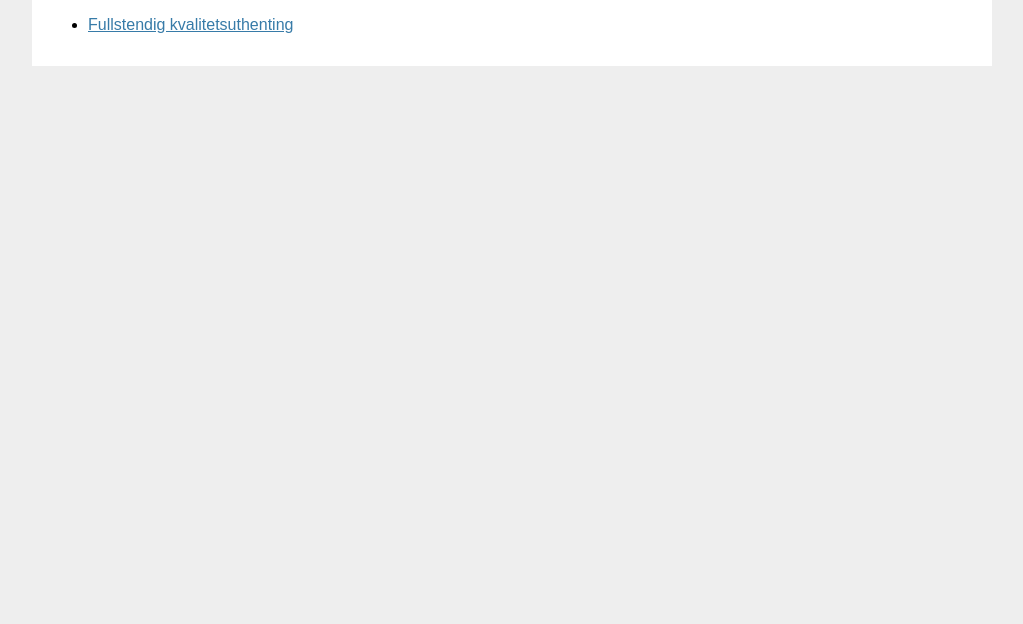
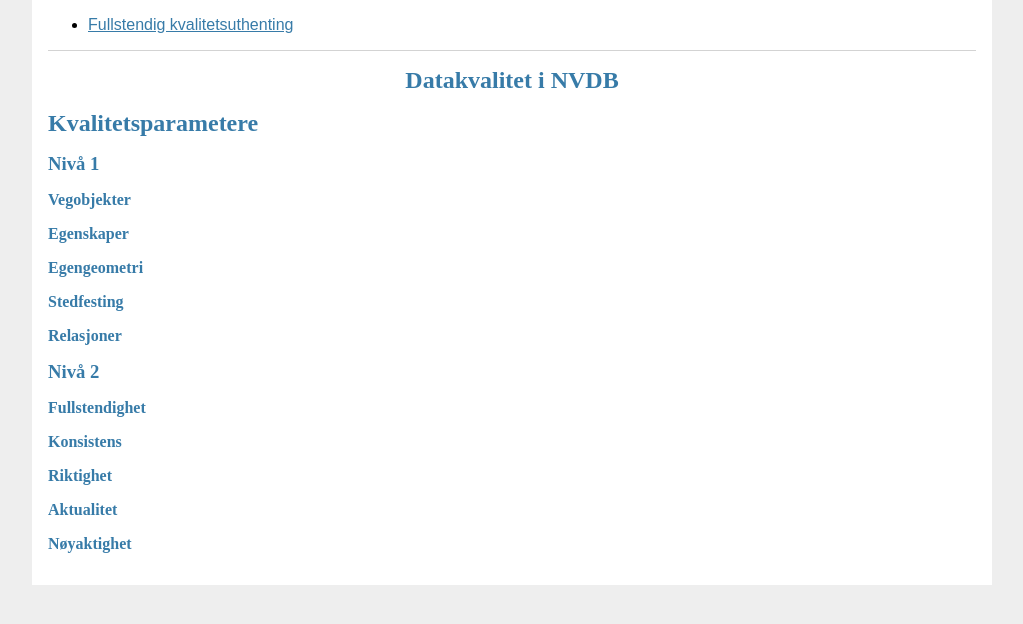
Before and after one commit to andreryg/datakvalitet_lagringsark, a Flask app: page / in a window 1280 px wide. Shown: the part 98-722 px from the top of the page, without its empty margins (128-1151 px from the left). Run offline with Flask 3, Linux system fonts and the light colour scheme.

Commit message:
Liten bugfix

```diff
--- a/flaskr/automatisk_registrering.py
+++ b/flaskr/automatisk_registrering.py
@@ -34,7 +34,7 @@
         self.df['vegstrekning'] = self.df['vegsystemreferanse'].apply(lambda x: [i.get('kortform').split("D")[0] for i in x])
         vegstrekninger = self.df['vegstrekning'].explode().unique().tolist()
 
-        for vegstrekning in vegstrekninger:
+        for vegstrekning in tqdm.tqdm(vegstrekninger):
             self.temp_df = self.df[self.df['vegstrekning'].apply(lambda x: vegstrekning in x)]
             if vegstrekning[0] in ["F", "E", "R"]:
                 fylker = self.temp_df['fylke'].explode().unique().tolist()
--- a/flaskr/templates/views/index.html
+++ b/flaskr/templates/views/index.html
@@ -18,4 +18,49 @@
       <li><a href="{{ url_for('views.datakvalitet_kvalitetark') }}">Fullstendig kvalitetsuthenting</a></li>
     </ul>
   </div>
+  <hr>
+  <div>
+    <h1 style="text-align: center;">
+      Datakvalitet i NVDB
+    </h1>
+    <h2>
+      Kvalitetsparametere
+    </h2>
+    <h3>
+      Nivå 1
+    </h3>
+    <h4>
+      Vegobjekter
+    </h4>
+    <h4>
+      Egenskaper
+    </h4>
+    <h4>
+      Egengeometri
+    </h4>
+    <h4>
+      Stedfesting
+    </h4>
+    <h4>
+      Relasjoner
+    </h4>
+    <h3>
+      Nivå 2
+    </h3>
+    <h4>
+      Fullstendighet
+    </h4>
+    <h4>
+      Konsistens
+    </h4>
+    <h4>
+      Riktighet
+    </h4>
+    <h4>
+      Aktualitet
+    </h4>
+    <h4>
+      Nøyaktighet
+    </h4>
+  </div>
 {% endblock %}
--- a/flaskr/templates/views/kvalitetark.html
+++ b/flaskr/templates/views/kvalitetark.html
@@ -260,6 +260,8 @@
       }
       };
 
+      område1 = område1 ? område1 : 'Alle';
+      console.log(område2)
       const diagram_data = {
       labels: labels,
       datasets: [{
--- a/flaskr/views.py
+++ b/flaskr/views.py
@@ -42,7 +42,7 @@
 
     vegobjekttyper = [dict(row) for row in vegobjekttyper]
     for vegobjekttype in vegobjekttyper:
-        if vegobjekttype['vt_id'] == 470:
+        if vegobjekttype['vt_id'] == 3:
             kvalitet = Automatisk_registrer_kvalitet(vegobjekttype['vt_id'])
 
     db.commit()
@@ -148,6 +148,9 @@
             elif vegkategori != "0":
                 sql_filter = "vegkategori.kortnavn = ?"
                 filter = (vtid, vegkategori,)
+            else:
+                sql_filter = ""
+                filter = (vtid,)
 
             if omrade_id != "0":
                 område_navn = db.execute(
@@ -200,42 +203,42 @@
             kvalitetselement = [dict(row) for row in kvalitetselement]
             vegobjektnavn = next((i.get('navn') for i in vegobjekttyper if i.get('id') == vtid),'Noe galt har skjedd')
             områdenavn = next((i.get('navn') for i in vegstrekninger if i.get('id') == omrade_id), 'Noe galt har skjedd')
-            kv = f"""SELECT kvalitetsmåling.kvalitetselement_id AS kvid, kvalitetsmåling.vegobjekttype_id as vtid, vegobjekttype.navn AS vtnavn, kvalitetsmåling.egenskapstype_id as etid, egenskapstype.navn AS etnavn, SUM(kvalitetsmåling.verdi) as verdi, {sql_filter.replace(" = ?", "").replace(" AND ", ", ")}
+            kv = f"""SELECT kvalitetsmåling.kvalitetselement_id AS kvid, kvalitetsmåling.vegobjekttype_id as vtid, vegobjekttype.navn AS vtnavn, kvalitetsmåling.egenskapstype_id as etid, egenskapstype.navn AS etnavn, SUM(kvalitetsmåling.verdi) as verdi{", "+sql_filter.replace(" = ?", "").replace(" AND ", ", ") if sql_filter else ""}
                 FROM kvalitetsmåling
                 INNER JOIN vegobjekttype ON kvalitetsmåling.vegobjekttype_id = vegobjekttype.id
                 LEFT JOIN egenskapstype ON kvalitetsmåling.egenskapstype_id = egenskapstype.id
                 join vegstrekning on kvalitetsmåling.vegstrekning_id = vegstrekning.id
                 left join vegsystem on vegstrekning.vegsystem_id = vegsystem.id
                 left join vegkategori on vegsystem.vegkategori_id = vegkategori.id
-                WHERE kvalitetsmåling.vegobjekttype_id = ? AND {sql_filter}
-                GROUP BY kvalitetsmåling.kvalitetselement_id, kvalitetsmåling.vegobjekttype_id, vegobjekttype.navn, kvalitetsmåling.egenskapstype_id, egenskapstype.navn, {sql_filter.replace(" = ?", "").replace(" AND ", ", ")}
+                WHERE kvalitetsmåling.vegobjekttype_id = ? {"AND "+sql_filter if sql_filter else ""}
+                GROUP BY kvalitetsmåling.kvalitetselement_id, kvalitetsmåling.vegobjekttype_id, vegobjekttype.navn, kvalitetsmåling.egenskapstype_id, egenskapstype.navn{", "+sql_filter.replace(" = ?", "").replace(" AND ", ", ") if sql_filter else ""}
                 ORDER BY kvalitetsmåling.vegobjekttype_id, kvalitetsmåling.egenskapstype_id"""
             print(kv)
             print(filter)
             kvalitetsmålinger = db.execute(
-                f"""SELECT kvalitetsmåling.kvalitetselement_id AS kvid, kvalitetsmåling.vegobjekttype_id as vtid, vegobjekttype.navn AS vtnavn, kvalitetsmåling.egenskapstype_id as etid, egenskapstype.navn AS etnavn, SUM(kvalitetsmåling.verdi) as verdi, {sql_filter.replace(" = ?", "").replace(" AND ", ", ")}
+                f"""SELECT kvalitetsmåling.kvalitetselement_id AS kvid, kvalitetsmåling.vegobjekttype_id as vtid, vegobjekttype.navn AS vtnavn, kvalitetsmåling.egenskapstype_id as etid, egenskapstype.navn AS etnavn, SUM(kvalitetsmåling.verdi) as verdi{", "+sql_filter.replace(" = ?", "").replace(" AND ", ", ") if sql_filter else ""}
                 FROM kvalitetsmåling
                 INNER JOIN vegobjekttype ON kvalitetsmåling.vegobjekttype_id = vegobjekttype.id
                 LEFT JOIN egenskapstype ON kvalitetsmåling.egenskapstype_id = egenskapstype.id
                 join vegstrekning on kvalitetsmåling.vegstrekning_id = vegstrekning.id
                 left join vegsystem on vegstrekning.vegsystem_id = vegsystem.id
                 left join vegkategori on vegsystem.vegkategori_id = vegkategori.id
-                WHERE kvalitetsmåling.vegobjekttype_id = ? AND {sql_filter}
-                GROUP BY kvalitetsmåling.kvalitetselement_id, kvalitetsmåling.vegobjekttype_id, vegobjekttype.navn, kvalitetsmåling.egenskapstype_id, egenskapstype.navn, {sql_filter.replace(" = ?", "").replace(" AND ", ", ")}
+                WHERE kvalitetsmåling.vegobjekttype_id = ? {"AND "+sql_filter if sql_filter else ""}
+                GROUP BY kvalitetsmåling.kvalitetselement_id, kvalitetsmåling.vegobjekttype_id, vegobjekttype.navn, kvalitetsmåling.egenskapstype_id, egenskapstype.navn{", "+sql_filter.replace(" = ?", "").replace(" AND ", ", ") if sql_filter else ""}
                 ORDER BY kvalitetsmåling.vegobjekttype_id, kvalitetsmåling.egenskapstype_id""",
                 filter
                 ).fetchall()
             kvalitetsmålinger = [dict(row) for row in kvalitetsmålinger]
             kvalitetselement_relevant_ider = list(set([str(item['kvid']) for item in kvalitetsmålinger]))
             referanseverdier = db.execute(
-                f"""SELECT referanseverdi.kvalitetselement_id AS kvid, referanseverdi.vegobjekttype_id as vtid, vegobjekttype.navn AS vtnavn, SUM(referanseverdi.verdi) as verdi, {sql_filter.replace(" = ?", "").replace(" AND ", ", ").replace("kvalitetsmåling", "referanseverdi")}
+                f"""SELECT referanseverdi.kvalitetselement_id AS kvid, referanseverdi.vegobjekttype_id as vtid, vegobjekttype.navn AS vtnavn, SUM(referanseverdi.verdi) as verdi{", "+sql_filter.replace(" = ?", "").replace(" AND ", ", ").replace("kvalitetsmåling", "referanseverdi") if sql_filter else ""}
                 FROM referanseverdi
                 INNER JOIN vegobjekttype ON referanseverdi.vegobjekttype_id = vegobjekttype.id
                 join vegstrekning on referanseverdi.vegstrekning_id = vegstrekning.id
                 left join vegsystem on vegstrekning.vegsystem_id = vegsystem.id
                 left join vegkategori on vegsystem.vegkategori_id = vegkategori.id
-                WHERE referanseverdi.vegobjekttype_id = ? AND {sql_filter.replace("kvalitetsmåling", "referanseverdi")}
-                GROUP BY referanseverdi.kvalitetselement_id, referanseverdi.vegobjekttype_id, vegobjekttype.navn, {sql_filter.replace(" = ?", "").replace(" AND ", ", ").replace("kvalitetsmåling", "referanseverdi")}
+                WHERE referanseverdi.vegobjekttype_id = ? {"AND "+sql_filter.replace("kvalitetsmåling", "referanseverdi") if sql_filter else ""}
+                GROUP BY referanseverdi.kvalitetselement_id, referanseverdi.vegobjekttype_id, vegobjekttype.navn{", "+sql_filter.replace(" = ?", "").replace(" AND ", ", ").replace("kvalitetsmåling", "referanseverdi") if sql_filter else ""}
                 ORDER BY referanseverdi.vegobjekttype_id""",
                 filter
                 ).fetchall()
```
